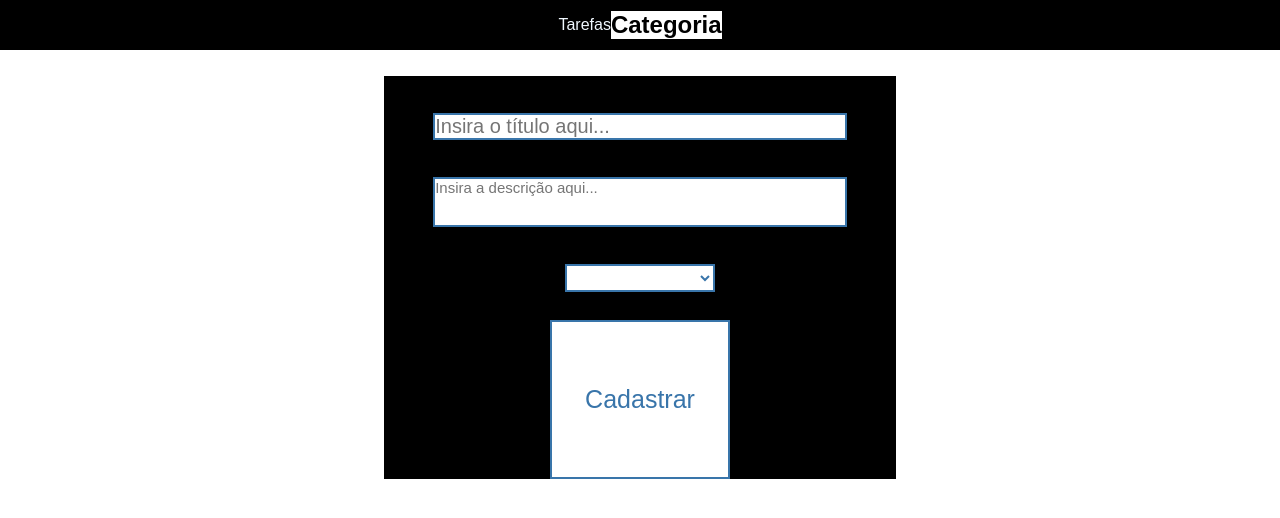
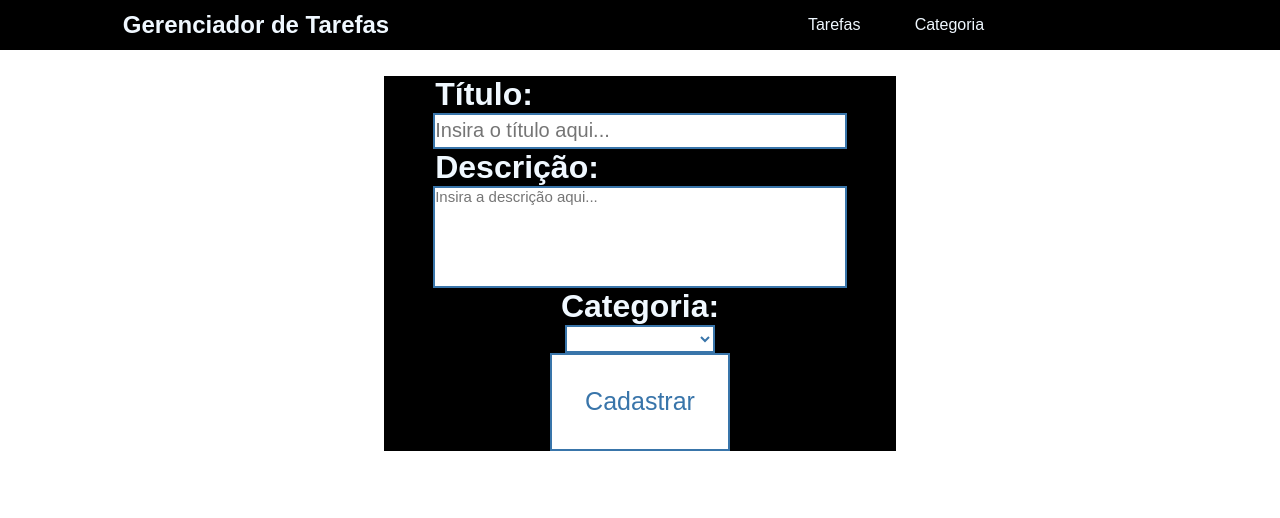
Before and after one commit to Otavio-Miguel-Rocha/to-do-list, an Angular app: page /tarefas in a window 1280 px wide. Shown: the top 518 px of the page. Built offline with nearby package versions, Linux system fonts and the light colour scheme.

Commit message:
Estiliza o nav

```diff
--- a/src/app/app-routing.module.ts
+++ b/src/app/app-routing.module.ts
@@ -12,6 +12,12 @@ const routes:Route[] = [
         path: 'tarefas',
         component: TasksRegisterComponent
     },
+
+    {
+        path:'',
+        pathMatch: 'full',
+        redirectTo: 'tarefas'
+    },//default route
 ];
 
 @NgModule({
--- a/src/app/app.component.css
+++ b/src/app/app.component.css
@@ -3,9 +3,8 @@ header {
   background-color: black;
   position: sticky;
   top: 0;
-  width: 100%;
+  width: 100vw;
   height: 50px;
-  justify-content: center;
 }
 .colunas{
   flex-direction: column;
--- a/src/nav/nav.component.css
+++ b/src/nav/nav.component.css
@@ -1,26 +1,30 @@
 #navegation {
+  display: grid;
+  grid-template-columns: 40% 60%;
+  width: 100vw;
+  height: 100%;
+  background-color: black;
+}
+.navegation-items{
   display: flex;
-  width: 100%;
-  height: 100%;
+  flex-direction: row;
+  width: 30%;
+  list-style-type: none;
+  justify-content: space-around;
+}
+.center-nav{
+  display: flex;
   justify-content: center;
   align-items: center;
-  background-color: black;
+}
+
+.text-nav{
+  color: aliceblue;
+}
+.text-nav:hover{
+  border-bottom: 2px solid aliceblue;
+  cursor: pointer;
 }
 a {
   text-decoration: none;
 }
-a:hover{
-  border-bottom: 2px solid aliceblue;
-}
-.text-navegation-items {
-  display: flex;
-  justify-content: center;
-  align-items: center;
-  list-style-type: none;
-  color: aliceblue;
-  cursor: pointer;
-  background-color: black;
-}
-#tittle-style{
-  margin-right: 10%;
-}
--- a/src/nav/nav.component.html
+++ b/src/nav/nav.component.html
@@ -1,8 +1,15 @@
 <nav id="navegation">
-  <ul>
-      <li class="text-navegation-items">
-        <a class="text-navegation-items" routerLink="/tarefas">Tarefas</a>
-        <a class="text-navegation-items" routerLink="/categoria"><h2>Categoria</h2></a>
-      </li>
-  </ul>
+  <div class="center-nav">
+    <a><h2 class="text-nav">Gerenciador de Tarefas</h2></a>
+  </div>
+  <div class="center-nav">
+    <ul class="navegation-items">
+        <li>
+          <a class="text-nav" routerLink="/tarefas">Tarefas</a>
+        </li>
+        <li>
+          <a class="text-nav" routerLink="/categoria">Categoria</a>
+        </li>
+    </ul>
+  </div>
 </nav>
--- a/src/register/register.component.css
+++ b/src/register/register.component.css
@@ -1,7 +1,8 @@
-#main-grid {
+#main-div {
   display: flex;
   width: 100%;
   height: 20%;
+  color: aliceblue;
 }
 
 /* UTILITIES */
@@ -23,7 +24,6 @@
   align-items: center;
   width: 40%;
   background-color: black;
-  max-height: 100%;
   height: 100%;
 }
 .text-div-main-register {
@@ -64,7 +64,7 @@
 #botao-cadastro {
   display: flex;
   width: 35%;
-  height: 100%;
+  height: 30%;
   justify-content: center;
   align-items: center;
   font-size: 25px;
--- a/src/register/register.component.html
+++ b/src/register/register.component.html
@@ -1,4 +1,4 @@
-<div id="main-grid">
+<div id="main-div">
   <div class="grid-show-default">
     <div class="div-main-register">
       <h1 class="text-div-main-register">Título:</h1>
@@ -31,7 +31,6 @@
       >
         <option *ngFor="let categoria of categorias">{{categoria}}</option>
       </select>
-      <h2 class="text-div-main-register">Categoria: {{ tarefa.categoria }}</h2>
       <button
         (click)="register()"
         id="botao-cadastro"
--- a/src/styles.css
+++ b/src/styles.css
@@ -2,7 +2,6 @@
 * {
   margin: 0px;
   padding: 0px;
+  max-width: 100%;
   font-family: sans-serif;
-  background-color: white;
-  color: black;
 }
```
